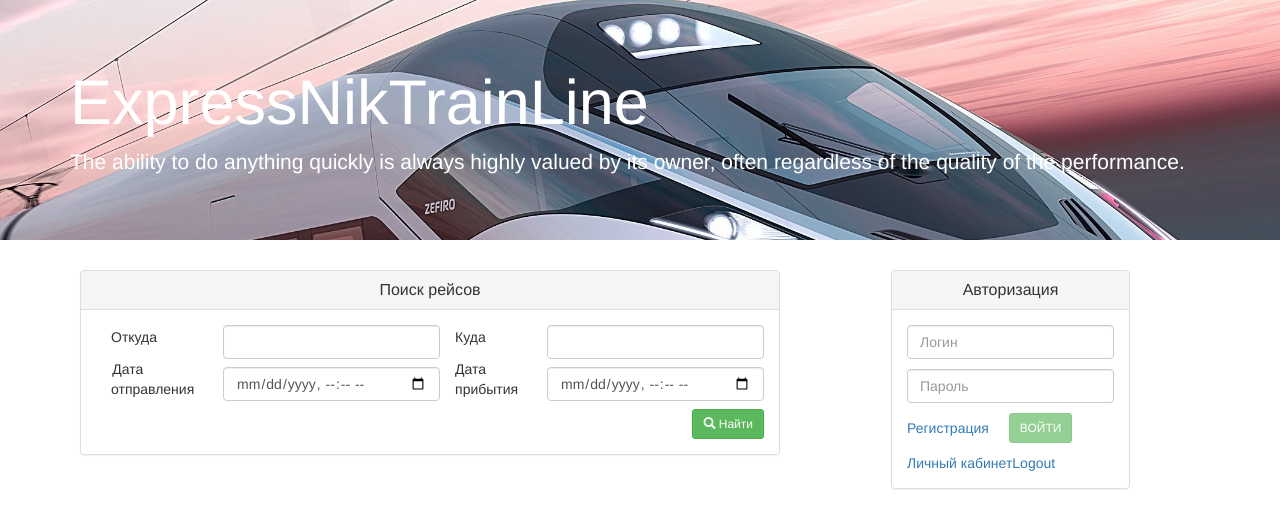
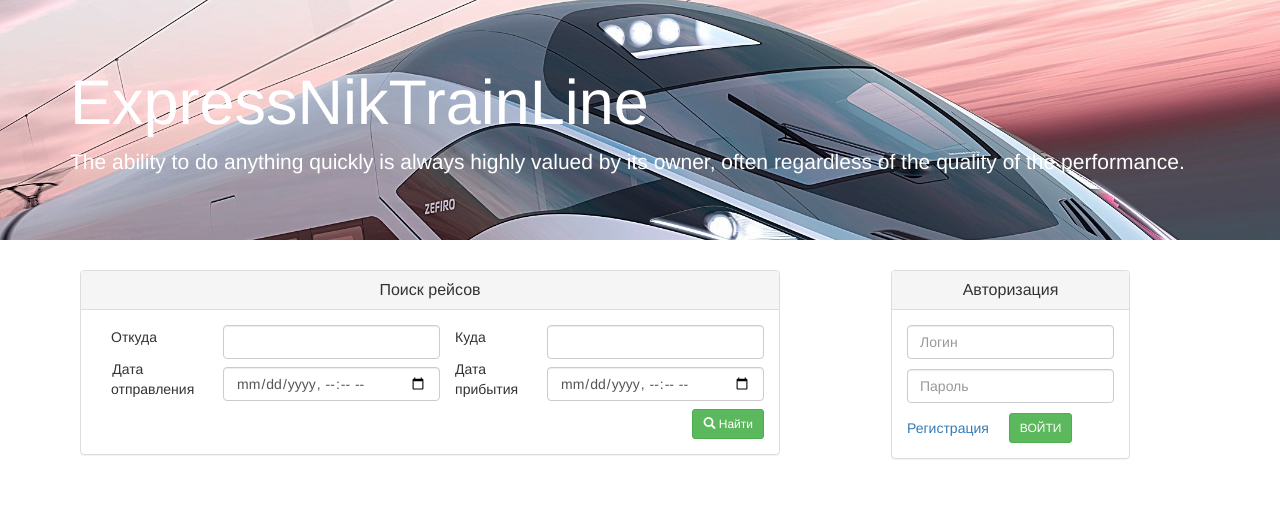
Before and after one commit to nikoles99/ASU-RailwayStation, an Angular app: page / in a window 1280 px wide. Shown: the top 528 px of the page. Built offline with nearby package versions, Linux system fonts and the light colour scheme.

Commit message:
add mock service login

```diff
--- a/src/app/app.module.ts
+++ b/src/app/app.module.ts
@@ -4,6 +4,7 @@ import { NgModule } from '@angular/core';
 import { AppComponent } from './app.component';
 import { LoginComponent } from './login/login.component';
 import { RouteSearchComponent } from './route-search/route-search.component';
+import { FormsModule }   from '@angular/forms';
 
 @NgModule({
   declarations: [
@@ -12,7 +13,8 @@ import { RouteSearchComponent } from './route-search/route-search.component';
     RouteSearchComponent
   ],
   imports: [
-    BrowserModule
+    BrowserModule,
+    FormsModule
   ],
   providers: [],
   bootstrap: [AppComponent]
--- a/src/app/login/login.component.html
+++ b/src/app/login/login.component.html
@@ -2,30 +2,30 @@
   <div class="panel-heading">
     <h3 class="panel-title">Авторизация</h3>
   </div>
-  <div class="panel-body">
-    <form id="authorization_form">
-      <p><span class="fontawesome-user"></span><input class="form-control" type="text" id="login" placeholder="Логин"></p>
-      <p><span class="fontawesome-lock"></span><input class="form-control" type="password" id="password" placeholder="Пароль">
-      </p>
+  <div class="panel-body" >
+    <div id="authorization_form" *ngIf="user">
+      <p><span class="fontawesome-user"></span><input [(ngModel)]="user.login" class="form-control"  placeholder="Логин"/></p>
+      <p><span class="fontawesome-lock"></span><input [(ngModel)]="user.password" class="form-control" placeholder="Пароль"/></p>
       <table>
         <tr>
           <td><a id="showRegistrationDialog">Регистрация</a><span class="fontawesome-arrow-right"></span></td>
-          <td><input disabled="true" class="btn btn-sm btn-success" style="margin-left: 20px" type="button" id="enter"
-                     value="ВОЙТИ"></td>
+          <td>
+            <button (click)="login(user)" class="btn btn-sm btn-success" style="margin-left: 20px" id="enter">ВОЙТИ</button>
+          </td>
         </tr>
       </table>
-    </form>
-    <form id="logout_form">
+    </div>
+    <div id="logout_form" *ngIf="authorizedUser">
       <table>
         <tr>
-          <td><p id="login_message"></td>
-          <td><p id="user"></td>
+          <td><p>Вы вошли под именем: </p></td>
+          <td><p>{{authorizedUser.login}}</p></td>
         </tr>
         <tr>
           <td><a id="cabinet">Личный кабинет</a><span class="fontawesome-arrow-right"></span></td>
-          <td><a id="logout">Logout</a><span class="fontawesome-arrow-right"></span></td>
+          <td><a (click)="logout()" id="logout">Logout</a><span class="fontawesome-arrow-right"></span></td>
         </tr>
       </table>
-    </form>
+    </div>
   </div>
 </div>
--- a/src/app/login/login.component.ts
+++ b/src/app/login/login.component.ts
@@ -1,15 +1,30 @@
-import { Component, OnInit } from '@angular/core';
+import {Component, OnInit} from '@angular/core';
+import {LoginService} from "./service/login.service";
+import {User} from "./model/users";
 
 @Component({
   selector: 'app-login',
   templateUrl: './login.component.html',
-  styleUrls: ['./login.component.css']
+  styleUrls: ['./login.component.css'],
+  providers: [LoginService]
 })
 export class LoginComponent implements OnInit {
+  user: User = new User;
+  authorizedUser: User;
 
-  constructor() { }
+  constructor(private loginService: LoginService) {
+  }
 
   ngOnInit() {
   }
 
+  login(user: User) {
+    this.authorizedUser = this.loginService.login(user);
+    this.user = null;
+  }
+
+  logout() {
+    this.authorizedUser = null;
+    this.user = new User();
+  }
 }
--- /dev/null
+++ b/src/app/login/model/users.ts
@@ -0,0 +1,4 @@
+export class User {
+  login: string;
+  password: string;
+}
--- /dev/null
+++ b/src/app/login/service/login.service.ts
@@ -0,0 +1,14 @@
+import {Injectable} from "@angular/core";
+import {User} from "../model/users";
+
+@Injectable()
+export class LoginService {
+
+  login(user: User): User {
+    return user;
+  }
+
+  isAuthenticated():User{
+    return new User();
+  }
+}
```
